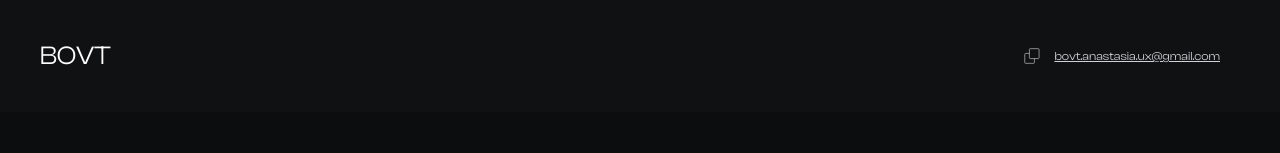
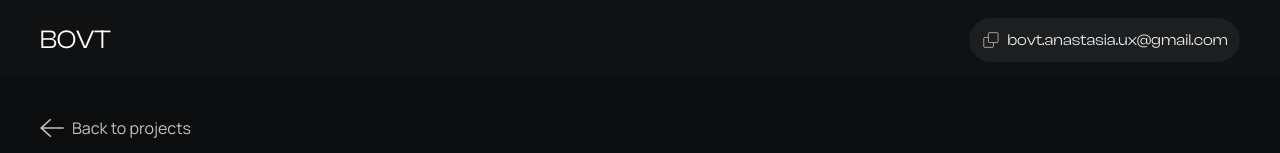
Before and after one commit to IgBovt/Portfolio, a React (Vite) app: page /CareYou in a window 1280 px wide. Shown: the top 153 px of the page. Built offline with nearby package versions, Linux system fonts and the light colour scheme.

Commit message:
fixed bags

```diff
--- a/src/components/Cooperation/Cooperation.jsx
+++ b/src/components/Cooperation/Cooperation.jsx
@@ -1,24 +1,16 @@
 import css from './Cooperation.module.css';
-import Icon from '../../shared/Icon/Icon';
 
 export default function Cooperation() {
-  const mail = 'bovt.anastasia.ux@gmail.com';
-
-  const handleCopy = () => {
-    navigator.clipboard.writeText(mail).catch(err => {
-      console.error('Помилка копіювання:', err);
-    });
-  };
-
   return (
+    <div className={css.bgc}>
       <div className={css.container}>
         <h4 className={css.text}>
           <span className={css.span}>Let's talk</span> about
           <br /> our cooperation
         </h4>
-      <div className={css.mailContainer} onClick={handleCopy}>
+        <div className={css.mailContainer}>
           <p className={css.mail}>bovt.anastasia.ux@gmail.com</p>
-        <Icon className={css.iconCopy} id="copy" />
+        </div>
       </div>
     </div>
   );
--- a/src/components/Cooperation/Cooperation.module.css
+++ b/src/components/Cooperation/Cooperation.module.css
@@ -1,7 +1,13 @@
+.bgc {
+  background-color: var(--header);
+}
 .container {
   padding: 52px 16px 40px 16px;
   font-family: 'Manrope';
-  background-color: var(--header);
+  max-width: 400px;
+  margin-left: auto;
+  margin-right: auto;
+  box-sizing: border-box;
 }
 .text {
   font-weight: 400;
@@ -17,34 +23,18 @@
   display: flex;
   gap: 8px;
   align-items: center;
-  cursor: pointer;
   width: 254px;
 }
 .mail {
   font-weight: 500;
   font-size: 16px;
   color: var(--main-text);
-  text-decoration: underline;
-  text-decoration-color: transparent;
   transition: var(--transition);
-  cursor: pointer;
-}
-.iconCopy {
-  stroke: var(--main-text);
-  width: 20px;
-  height: 20px;
-  transition: var(--transition);
-}
-.mailContainer:hover .mail {
-  color: var(--white);
-  text-decoration-color: var(--white);
-}
-.mailContainer:hover .iconCopy {
-  stroke: var(--white);
 }
 @media (min-width: 768px) {
   .container {
     padding: 52px 40px 40px 40px;
+    max-width: 900px;
   }
   .text {
     line-height: 60px;
@@ -55,4 +45,7 @@
     font-size: 60px;
     line-height: 60px;
   }
+  .container {
+    max-width: 1440px;
+  }
 }
--- a/src/components/ProjectContainer/ProjectContainer.jsx
+++ b/src/components/ProjectContainer/ProjectContainer.jsx
@@ -1,18 +1,14 @@
-import Header from '../../shared/Header/Header';
 import { Link } from 'react-router';
-
 import css from './ProjectContainer.module.css';
 import Icon from '../../shared/Icon/Icon';
 import ProjectTitle from '../ProjectTitle/ProjectTitle';
 import ProjectHero from '../ProjectHeroContainer/ProjectHero';
 import ProjectText from '../ProjectText/ProjectText';
 import ProjectGallery from '../ProjectGallery/ProjectGallery';
-import Cooperation from '../Cooperation/Cooperation';
 
 export default function ProjectContainer() {
   return (
     <div className={css.container}>
-      <Header />
       <Link className={css.link} to={`/`}>
         <Icon className={css.iconBack} id="arrow" />
         <p className={css.text}>Back to projects</p>
@@ -21,7 +17,6 @@ export default function ProjectContainer() {
       <ProjectHero />
       <ProjectText />
       <ProjectGallery />
-      <Cooperation />
     </div>
   );
 }
--- a/src/components/ProjectContainer/ProjectContainer.module.css
+++ b/src/components/ProjectContainer/ProjectContainer.module.css
@@ -1,6 +1,4 @@
 .container {
-  overflow-y: auto;
-  height: 100vh;
   max-width: 400px;
   margin-left: auto;
   margin-right: auto;
--- a/src/components/ProjectGallery/ProjectGallery.module.css
+++ b/src/components/ProjectGallery/ProjectGallery.module.css
@@ -9,7 +9,7 @@
 }
 @media (min-width: 768px) {
   .container {
-    padding: 0 16px;
+    padding: 0 40px;
   }
 }
 @media (min-width: 1024px) {
--- a/src/pages/ProjectPage/ProjectPage.jsx
+++ b/src/pages/ProjectPage/ProjectPage.jsx
@@ -1,5 +1,14 @@
+import Cooperation from '../../components/Cooperation/Cooperation';
 import ProjectContainer from '../../components/ProjectContainer/ProjectContainer';
+import Header from '../../shared/Header/Header';
+import css from '../ProjectPage/ProjectPage.module.css';
 
 export default function ProjectPage() {
-  return <ProjectContainer />;
+  return (
+    <div className={css.container}>
+      <Header />
+      <ProjectContainer />
+      <Cooperation />
+    </div>
+  );
 }
--- /dev/null
+++ b/src/pages/ProjectPage/ProjectPage.module.css
@@ -0,0 +1,4 @@
+.container {
+  overflow-y: auto;
+  height: 100vh;
+}
--- a/src/shared/Header/Header.jsx
+++ b/src/shared/Header/Header.jsx
@@ -1,17 +1,29 @@
 import css from './Header.module.css';
 import Icon from '../Icon/Icon';
 import { Link } from 'react-router';
+import { useState } from 'react';
+import Modal from '../Modal/Modal';
 
 export default function Header() {
+  const [isOpen, setIsOpen] = useState(false);
+
   const mail = 'bovt.anastasia.ux@gmail.com';
 
   const handleCopy = () => {
-    navigator.clipboard.writeText(mail).catch(err => {
+    navigator.clipboard
+      .writeText(mail)
+      .then(() => {
+        setIsOpen(true);
+        setTimeout(() => setIsOpen(false), 2000);
+      })
+      .catch(err => {
         console.error('Помилка копіювання:', err);
       });
   };
   return (
+    <>
       <div className={css.header}>
+        <div className={css.container}>
           <Link className={css.auteur} to={'/'}>
             BOVT
           </Link>
@@ -20,5 +32,8 @@ export default function Header() {
             <p className={css.mail}>bovt.anastasia.ux@gmail.com</p>
           </div>
         </div>
+      </div>
+      <Modal isOpen={isOpen} />
+    </>
   );
 }
--- a/src/shared/Header/Header.module.css
+++ b/src/shared/Header/Header.module.css
@@ -1,11 +1,17 @@
 .header {
+  height: 64px;
+  background-color: var(--header);
+}
+.container {
+  max-width: 400px;
+  margin-left: auto;
+  margin-right: auto;
   display: flex;
   justify-content: space-between;
+  font-family: 'ClashDisplay';
   align-items: center;
-  height: 64px;
-  font-family: 'ClashDisplay';
   padding: 0 16px;
-  background-color: var(--header);
+  box-sizing: border-box;
 }
 .auteur {
   font-weight: 500;
@@ -16,12 +22,12 @@
 .mail {
   font-weight: 400;
   font-size: 12px;
-  color: var(--main-text);
+  color: var(--mail);
 }
 .mailContainer {
   padding: 10px 12px;
   border-radius: 50px;
-  background-color: transparent;
+  background-color: var(--mail-page);
   display: flex;
   gap: 6px;
   align-items: center;
@@ -29,7 +35,7 @@
 }
 
 .iconCopy {
-  stroke: var(--main-text);
+  stroke: var(--mail);
   fill: transparent;
   width: 12px;
   height: 12px;
@@ -38,8 +44,12 @@
 @media (min-width: 768px) {
   .header {
     height: 76px;
+  }
+  .container {
+    max-width: 900px;
     padding: 18px 40px;
   }
+
   .auteur {
     font-size: 26px;
   }
@@ -58,21 +68,14 @@
 }
 
 @media (min-width: 1024px) {
-  .mail {
-    text-decoration: underline;
-    text-decoration-color: transparent;
+  .container {
+    max-width: 1440px;
+  }
+  .mailContainer {
     transition: var(--transition);
+    cursor: pointer;
   }
   .mailContainer:hover {
-    cursor: pointer;
-    text-decoration: underline;
-  }
-  .mailContainer:hover .mail {
-    text-decoration-color: var(--white);
-    color: var(--white);
-  }
-
-  .mailContainer:hover .iconCopy {
-    stroke: var(--white);
+    background-color: var(--mail-page-hover);
   }
 }
--- a/src/styles/varibles.css
+++ b/src/styles/varibles.css
@@ -17,4 +17,6 @@
   --mail: #e9ebec;
   --mail-hover: #000000cc;
   --modal: #00000080;
+  --mail-page: #ffffff0d;
+  --mail-page-hover: #ffffff26;
 }
```
Lines whose indentation alone changed are shown as unchanged.
